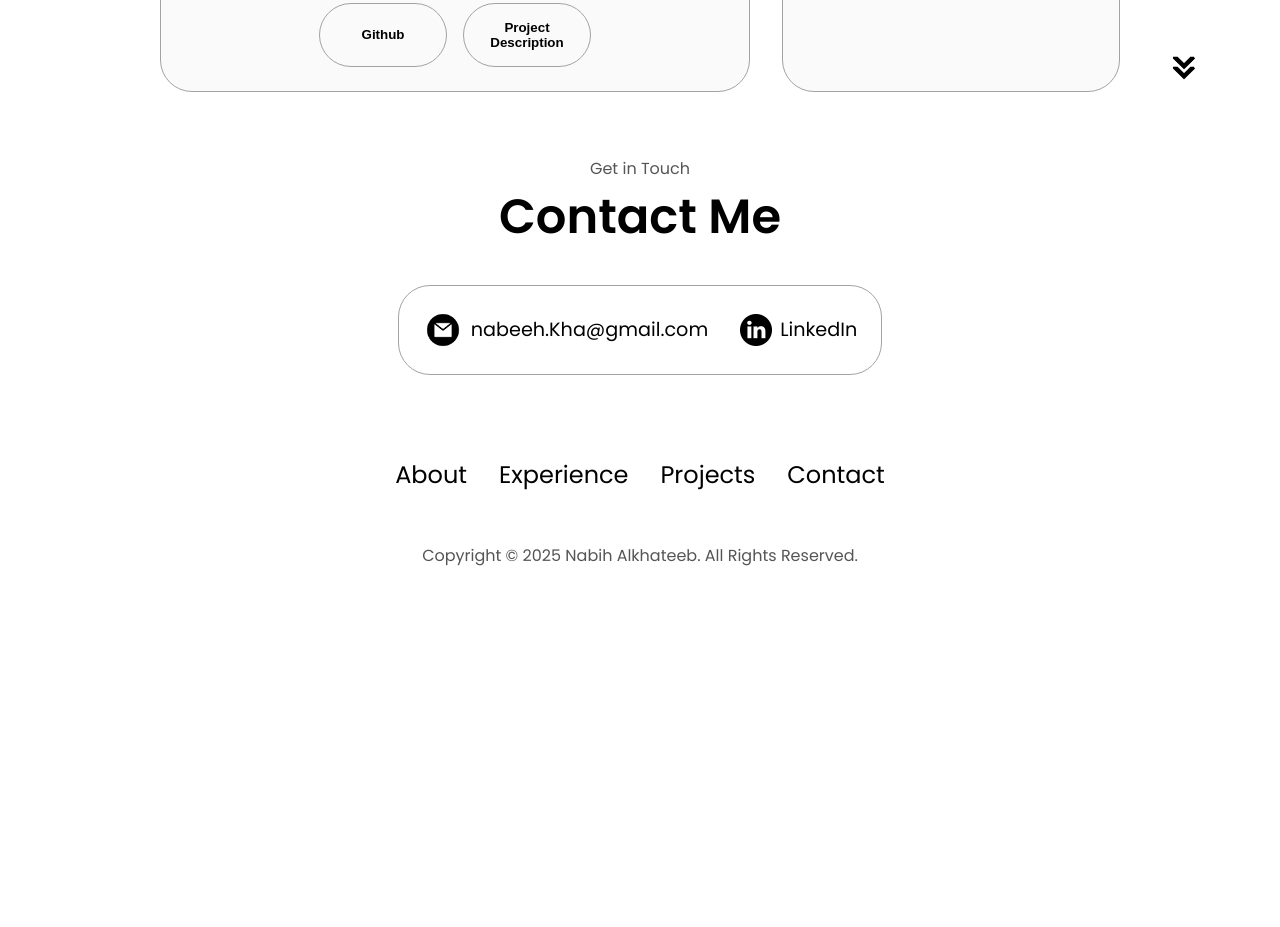
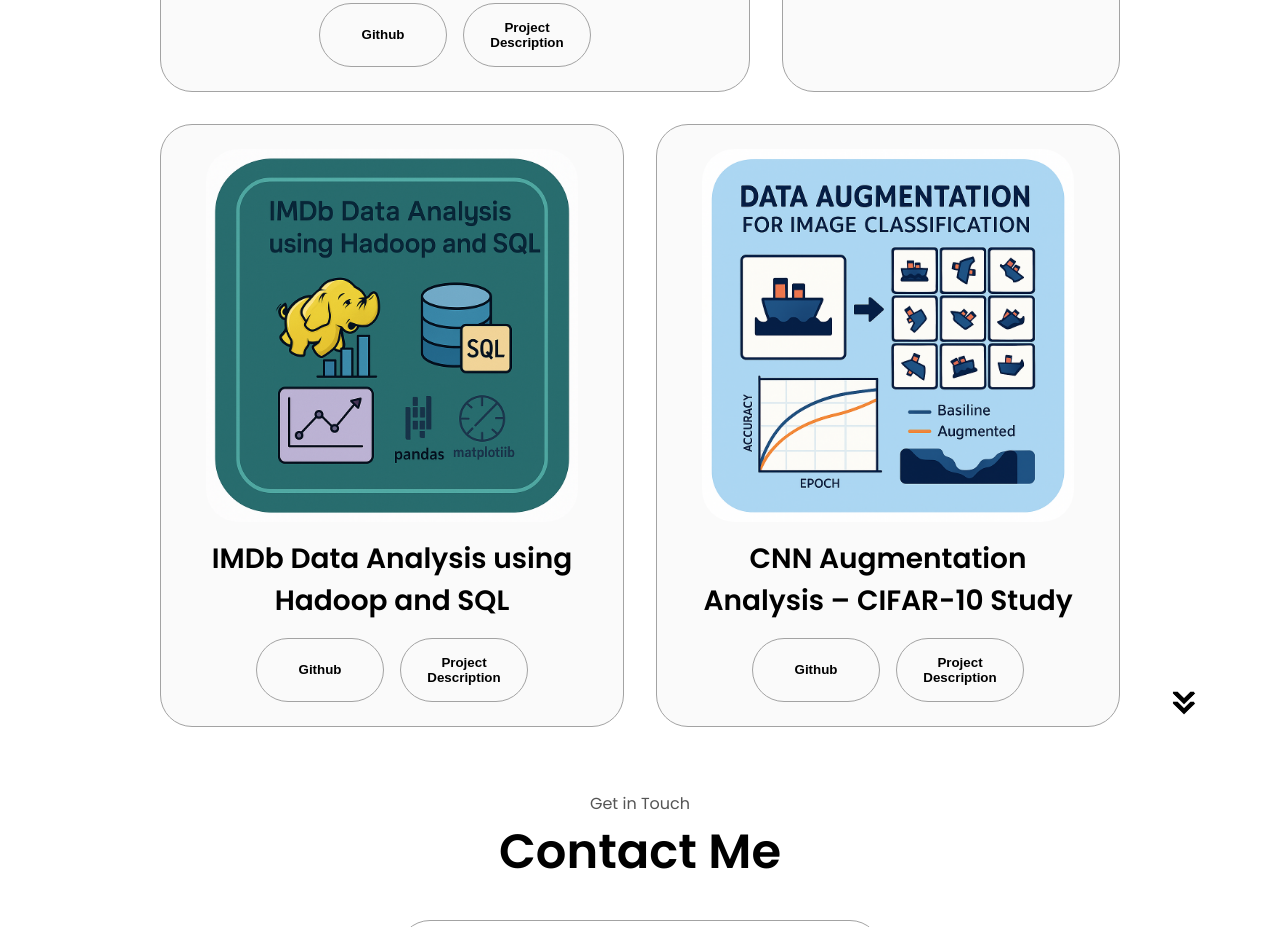
Before and after one commit to MohNabih1/MyPortfolio, a plain HTML site: page index.html in a window 1280 px wide. Shown: the part 3679-4606 px from the top of the page. Before the commit the page ends 4294 px from the top, so only its background shows below. Drawn offline with Linux system fonts and the light colour scheme.

Commit message:
updated portfolio

```diff
--- a/index.html
+++ b/index.html
@@ -291,6 +291,40 @@
               </div>
             </div>
           </div>
+          <!-- Project 5 -->
+<div class="details-container color-container">
+  <div class="article-container">
+    <img src="./assets/project-5.png" alt="IMDb Data Analysis" class="project-img" />
+  </div>
+  <h2 class="experience-sub-title project-title">IMDb Data Analysis using Hadoop and SQL</h2>
+  <div class="btn-container">
+    <button class="btn btn-color-2 project-btn" onclick="location.href='https://github.com/MohNabih1/MyWorkshop.git'">Github</button>
+    <div class="tooltip-wrapper">
+      <button class="btn btn-color-2 project-btn">Project Description</button>
+      <div class="tooltip-box">
+        Developed Hadoop MapReduce jobs to extract IMDb genre trends across decades. Queried large-scale Oracle DB (~50M rows) for top-rated films. Visualized results using Python's pandas and matplotlib.
+      </div>
+    </div>
+  </div>
+</div>
+
+<!-- Project 6 -->
+<div class="details-container color-container">
+  <div class="article-container">
+    <img src="./assets/project-6.png" alt="CNN Augmentation Analysis" class="project-img" />
+  </div>
+  <h2 class="experience-sub-title project-title">CNN Augmentation Analysis – CIFAR-10 Study</h2>
+  <div class="btn-container">
+    <button class="btn btn-color-2 project-btn" onclick="location.href='https://github.com/MohNabih1/MyWorkshop.git'">Github</button>
+    <div class="tooltip-wrapper">
+      <button class="btn btn-color-2 project-btn">Project Description</button>
+      <div class="tooltip-box">
+        Built and trained CNNs on CIFAR-10 using PyTorch. Evaluated baseline and augmented models (+1.7% accuracy gain) using confusion matrices and per-class performance plots.
+      </div>
+    </div>
+  </div>
+</div>
+
 
         </div>
       </div>
```
Also changed, not shown: assets/project-5.png (added), assets/project-6.png (added), 1 other file.
